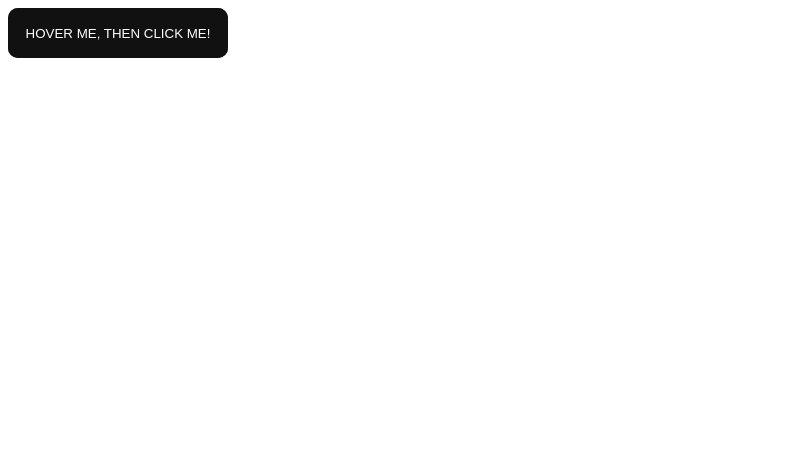
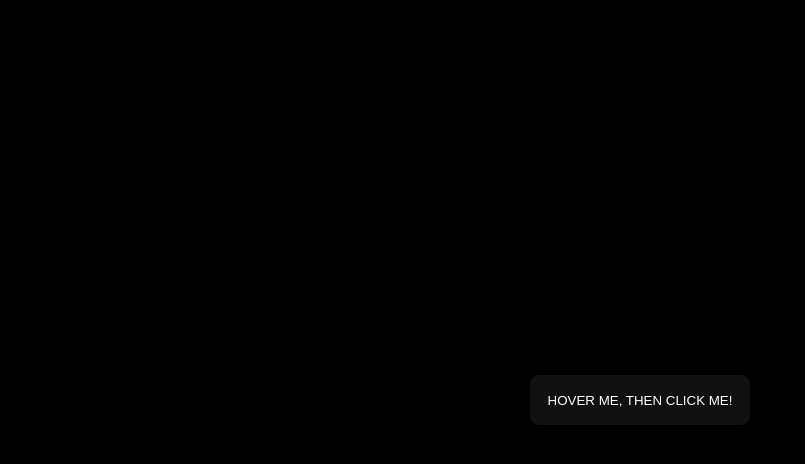
Before and after one commit to smithjr6/new-css, a plain HTML site: page index.html in a window 1280 px wide. Shown: the whole page, without its empty margins (0-805 px from the left). Drawn offline with Linux system fonts and the light colour scheme.

Commit message:
Update index.html

```diff
--- a/index.html
+++ b/index.html
@@ -1,10 +1,21 @@
 <!Doctype html>
 <html>
     <head>
-		<title>rainbow button</title>
-        <link rel="stylesheet" type="text/css" href="stylesheet.css">
+		<title></title>
+        <style>
 
-        <style>
+body {
+    margin: 0;
+    padding: 0;
+    width: 100%;
+    height: 100vh;
+    display: flex;
+    flex-direction: row;
+    justify-content: center;
+    align-items: center;
+    background: #000;
+}
+
 .glow-on-hover {
     width: 220px;
     height: 50px;
@@ -17,6 +28,53 @@
     z-index: 0;
     border-radius: 10px;
 }
+
+.glow-on-hover:before {
+    content: '';
+    background: linear-gradient(45deg, #ff0000, #ff7300, #fffb00, #48ff00, #00ffd5, #002bff, #7a00ff, #ff00c8, #ff0000);
+    position: absolute;
+    top: -2px;
+    left:-2px;
+    background-size: 400%;
+    z-index: -1;
+    filter: blur(5px);
+    width: calc(100% + 4px);
+    height: calc(100% + 4px);
+    animation: glowing 20s linear infinite;
+    opacity: 0;
+    transition: opacity .3s ease-in-out;
+    border-radius: 10px;
+}
+
+.glow-on-hover:active {
+    color: #000
+}
+
+.glow-on-hover:active:after {
+    background: transparent;
+}
+
+.glow-on-hover:hover:before {
+    opacity: 1;
+}
+
+.glow-on-hover:after {
+    z-index: -1;
+    content: '';
+    position: absolute;
+    width: 100%;
+    height: 100%;
+    background: #111;
+    left: 0;
+    top: 0;
+    border-radius: 10px;
+}
+
+@keyframes glowing {
+    0% { background-position: 0 0; }
+    50% { background-position: 400% 0; }
+    100% { background-position: 0 0; }
+}
         </style>
 
     </head>
```
Lines whose indentation alone changed are shown as unchanged.
